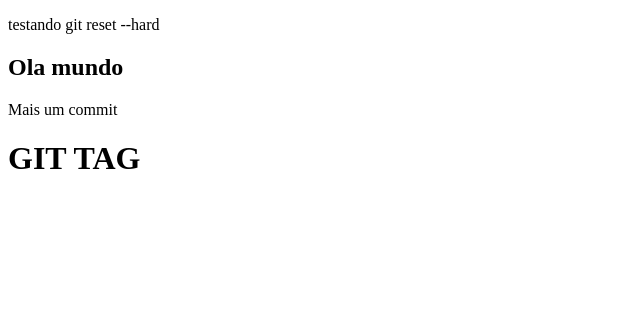
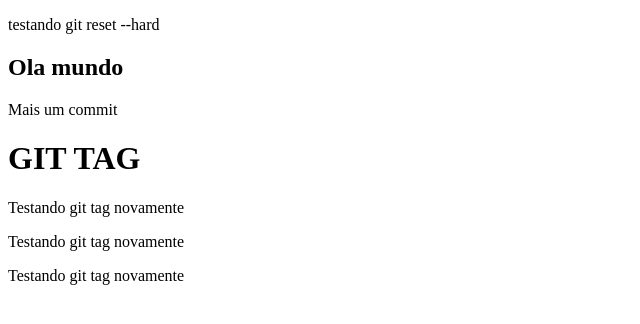
Before and after one commit to Tyago404/curso_git_1, a plain HTML site: page index.html in a window 1280 px wide. Shown: the whole page, without its empty margins (0-640 px from the left). Drawn offline with Linux system fonts and the light colour scheme.

Commit message:
Git tag again

```diff
--- a/index.html
+++ b/index.html
@@ -11,5 +11,10 @@
     <p>Mais um commit</p>
 
     <h1>GIT TAG</h1>
+
+
+    <p>Testando git tag novamente</p>
+    <p>Testando git tag novamente</p>
+    <p>Testando git tag novamente</p>
 </body>
 </html>
```
